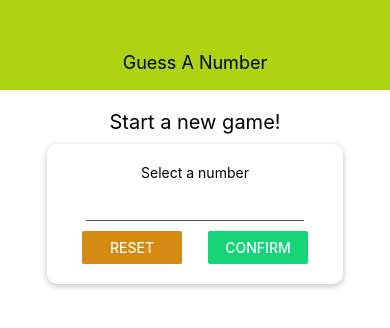
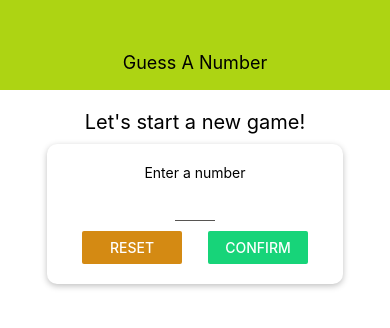
Before and after one commit to Tcoded/Guess-A-Number, a React Native app: screen / in a window 390 px wide. Shown: the top 328 px of the page. Built offline with nearby package versions, Linux system fonts and the light colour scheme.

Commit message:
Tweaking input boxes

```diff
--- a/components/Input.js
+++ b/components/Input.js
@@ -2,7 +2,7 @@
 import { TextInput, Text, StyleSheet } from 'react-native';
 
 const Input = props => {
-    return <TextInput {...props} style={{ ...styles.input, ...props.styles }} />
+    return <TextInput {...props} style={{ ...styles.input, ...props.style }} />
 };
 
 const styles = StyleSheet.create({
--- /dev/null
+++ b/components/NumberBox.js
@@ -0,0 +1,30 @@
+import React from 'react';
+import { View, Text, StyleSheet } from 'react-native';
+
+import Colors from '../constants/Colors';
+
+const NumberBox = props => {
+    return (
+        <View style={styles.numberBox}>
+            <Text style={styles.number}>{props.children}</Text>
+        </View>
+    );
+};
+
+const styles = StyleSheet.create({
+    numberBox: {
+        borderColor: Colors.accent,
+        borderWidth: 2,
+        borderRadius: 10,
+        padding: 10,
+        marginVertical: 10,
+        alignItems: 'center',
+        justifyContent: 'center'
+    },
+    number: {
+        color: Colors.accent,
+        fontSize: 22
+    }
+});
+
+export default NumberBox;
--- a/screens/GameStartScreen.js
+++ b/screens/GameStartScreen.js
@@ -11,6 +11,7 @@
 
 import Colors from '../constants/Colors'
 import Input from '../components/Input'
+import NumberBox from '../components/NumberBox';
 
 const GameStartScreen = props => {
     const [enteredValue, setEnteredValue] = useState('');
@@ -38,12 +39,19 @@
         setConfirmed(true);
         setSelectedNumber(chosenNumber);
         setEnteredValue('');
+        Keyboard.dismiss();
     };
 
     let confirmedOutput;
 
     if (confirmed) {
-        confirmedOutput = <Text>Chosen Number: {selectedNumber}</Text>
+        confirmedOutput = (
+            <View style={styles.summaryContainer}>
+                <Text>You selected:</Text>
+                <NumberBox>{selectedNumber}</NumberBox>
+                <Button title="START GAME" />
+            </View>
+        )
     };
 
 
@@ -52,9 +60,9 @@
             Keyboard.dismiss();
         }}>
             <View style={styles.screen}>
-                <Text style={styles.title}>Start a new game!</Text>
+                <Text style={styles.title}>Let's start a new game!</Text>
                 <View style={styles.inputContainer}>
-                    <Text>Select a number</Text>
+                    <Text>Enter a number</Text>
                     <Input
                         style={styles.input}
                         blurOnSubmit
@@ -121,8 +129,12 @@
         width: 100
     },
     input: {
-        width: 50,
+        width: 40,
         textAlign: 'center'
+    },
+    summaryContainer: {
+        marginVertical: 20,
+        alignItems: 'center'
     }
 });
 
```
